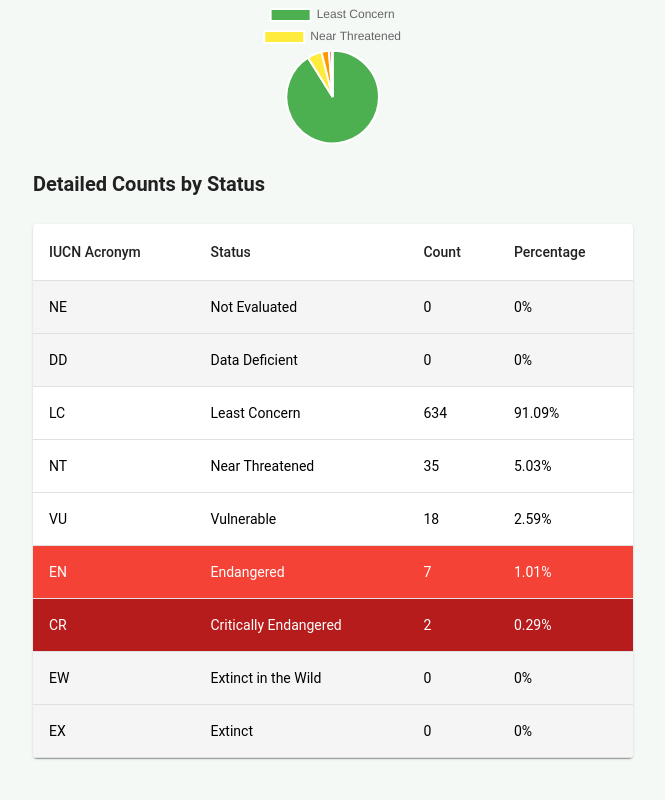
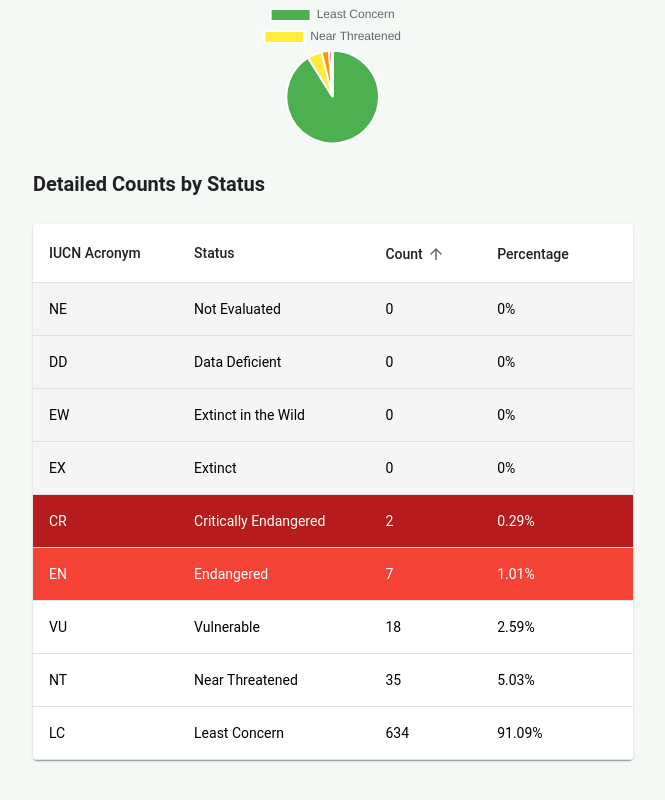
Before and after one commit to KhangLeThanh/bird-species-dashboard, a React (Vite) app: page / in a window 1280 px wide. Shown: the part 753-1553 px from the top of the page, without its empty margins (307-972 px from the left). Built offline with nearby package versions, Linux system fonts and the light colour scheme.

Commit message:
adding sort table

```diff
--- a/src/components/SpeciesTable.tsx
+++ b/src/components/SpeciesTable.tsx
@@ -6,18 +6,42 @@ import {
   TableHead,
   TableRow,
   Paper,
+  TableSortLabel,
 } from "@mui/material";
+import { useState } from "react";
+
+type Species = {
+  acronym: string;
+  status: string;
+  count: number;
+  percentage: number;
+};
 
 type SpeciesTableType = {
-  data: {
-    acronym: string;
-    status: string;
-    count: number;
-    percentage: number;
-  }[];
+  data: Species[];
 };
 
+type Order = "asc" | "desc";
+
 export default function SpeciesTable({ data }: SpeciesTableType) {
+  const [order, setOrder] = useState<Order>("asc");
+  const [orderBy, setOrderBy] = useState<keyof Species>("count");
+
+  const handleSort = (property: keyof Species) => {
+    const isAsc = orderBy === property && order === "asc";
+    setOrder(isAsc ? "desc" : "asc");
+    setOrderBy(property);
+  };
+
+  const sortedData = [...data].sort((a, b) => {
+    if (orderBy === "count" || orderBy === "percentage") {
+      return order === "asc"
+        ? a[orderBy] - b[orderBy]
+        : b[orderBy] - a[orderBy];
+    }
+    return 0;
+  });
+
   return (
     <TableContainer component={Paper} sx={{ mt: 3 }}>
       <Table>
@@ -25,12 +49,28 @@ export default function SpeciesTable({ data }: SpeciesTableType) {
           <TableRow>
             <TableCell>IUCN Acronym</TableCell>
             <TableCell>Status</TableCell>
-            <TableCell>Count</TableCell>
-            <TableCell>Percentage</TableCell>
+            <TableCell sortDirection={orderBy === "count" ? order : false}>
+              <TableSortLabel
+                active={orderBy === "count"}
+                direction={orderBy === "count" ? order : "asc"}
+                onClick={() => handleSort("count")}
+              >
+                Count
+              </TableSortLabel>
+            </TableCell>
+            <TableCell sortDirection={orderBy === "percentage" ? order : false}>
+              <TableSortLabel
+                active={orderBy === "percentage"}
+                direction={orderBy === "percentage" ? order : "asc"}
+                onClick={() => handleSort("percentage")}
+              >
+                Percentage
+              </TableSortLabel>
+            </TableCell>
           </TableRow>
         </TableHead>
         <TableBody>
-          {data.map((d) => {
+          {sortedData.map((d) => {
             let bgColor = "#fff";
             let fontColor = "#000";
 
```
